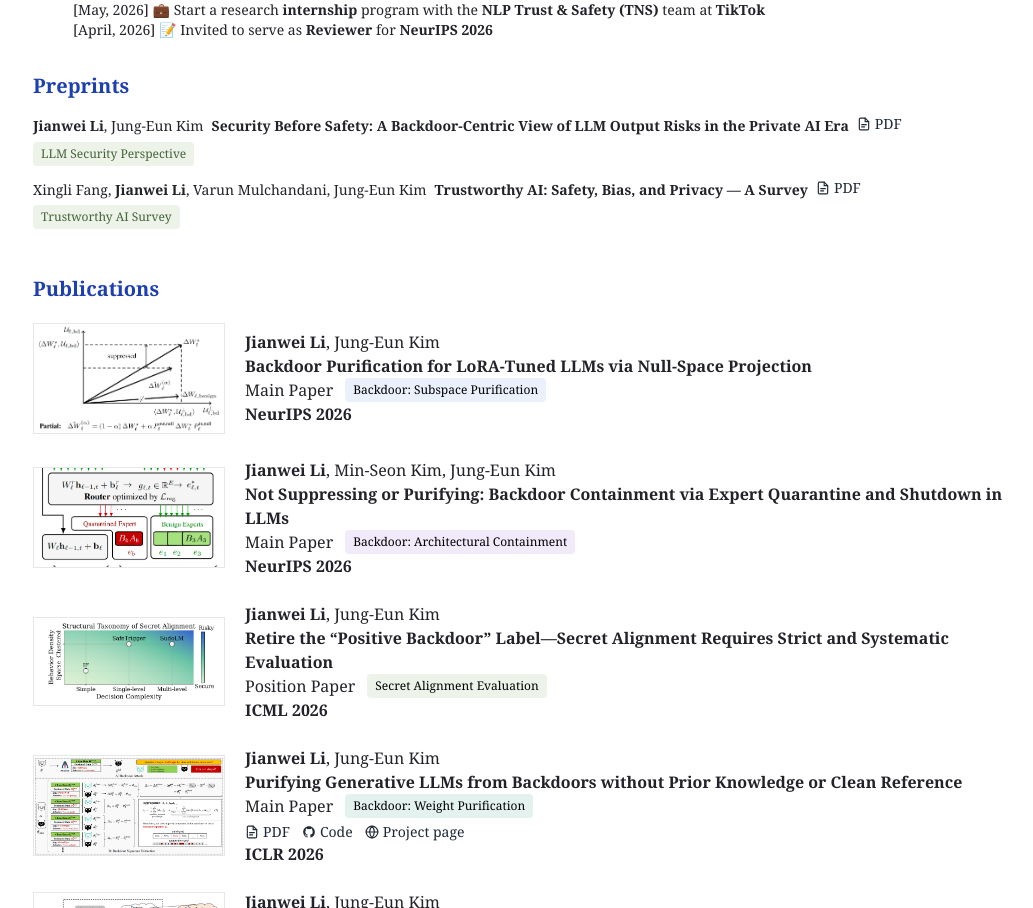
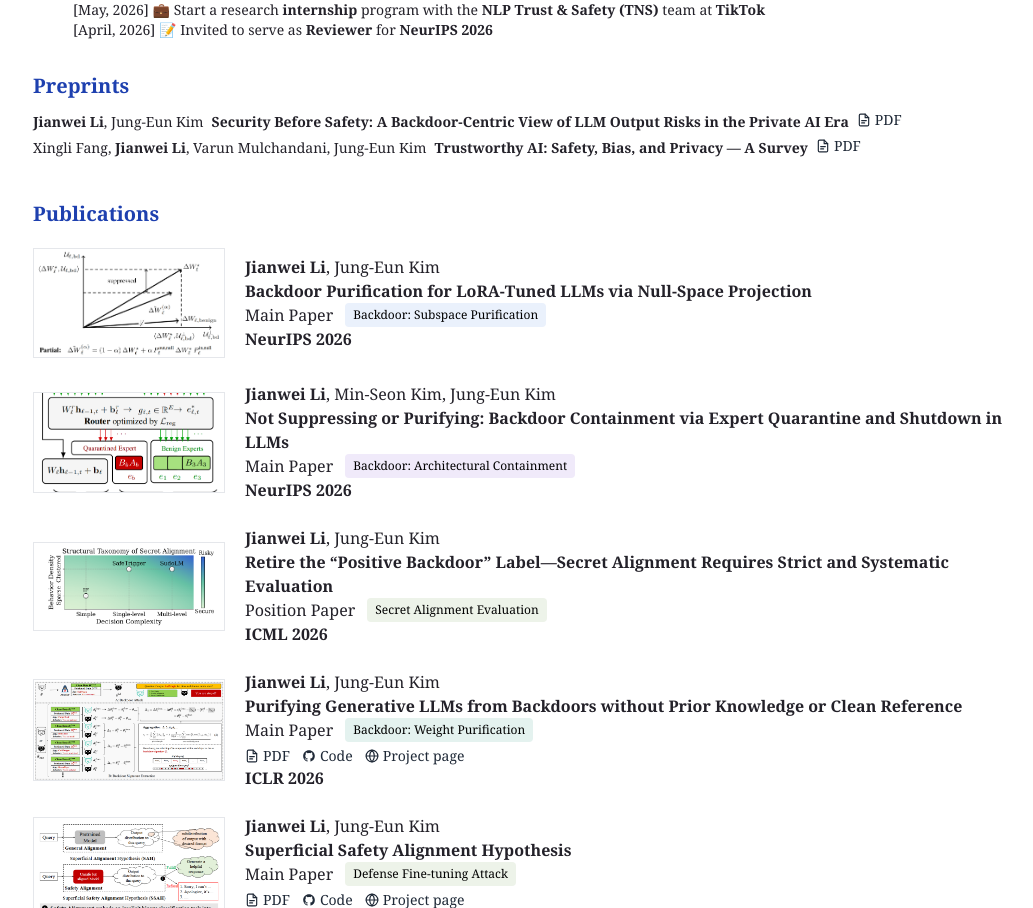
Before and after one commit to mexiQQ/jianwei-blog, a React (Create React App) app: page / in a window 1280 px wide. Shown: the part 2140-3048 px from the top of the page, without its empty margins (115-1148 px from the left). Built offline with nearby package versions, Linux system fonts and the light colour scheme.

Commit message:
Remove topic labels from preprints

```diff
--- a/src/components/Preprints.js
+++ b/src/components/Preprints.js
@@ -1,5 +1,4 @@
 import React from "react";
-import TopicLabel from "./TopicLabel";
 import { PdfIcon } from "./PaperLinks";
 
 const preprints = [
@@ -7,13 +6,11 @@ const preprints = [
     authors: "Jianwei Li, Jung-Eun Kim",
     title:
       "Security Before Safety: A Backdoor-Centric View of LLM Output Risks in the Private AI Era",
-    topic: "LLM Security Perspective",
     pdf: "https://www.techrxiv.org/doi/full/10.36227/techrxiv.176131355.52592738/v1"
   },
   {
     authors: "Xingli Fang, Jianwei Li, Varun Mulchandani, Jung-Eun Kim",
     title: "Trustworthy AI: Safety, Bias, and Privacy — A Survey",
-    topic: "Trustworthy AI Survey",
     pdf: "https://arxiv.org/abs/2502.10450"
   }
 ];
@@ -34,7 +31,7 @@ const Preprints = () => (
     <div className="text-blue-800 text-xl font-bold mb-2">Preprints</div>
     <div>
       {preprints.map((p, index) => (
-        <div key={index} className="py-1.5">
+        <div key={index} className="py-0.5">
           <div className="flex flex-wrap items-baseline gap-x-2 gap-y-0.5 text-sm">
             <span>{renderAuthors(p.authors)}</span>
             <span className="font-bold">{p.title}</span>
@@ -49,7 +46,6 @@ const Preprints = () => (
               </a>
             )}
           </div>
-          <div className="mt-1"><TopicLabel tone="safety">{p.topic}</TopicLabel></div>
         </div>
       ))}
     </div>
```
